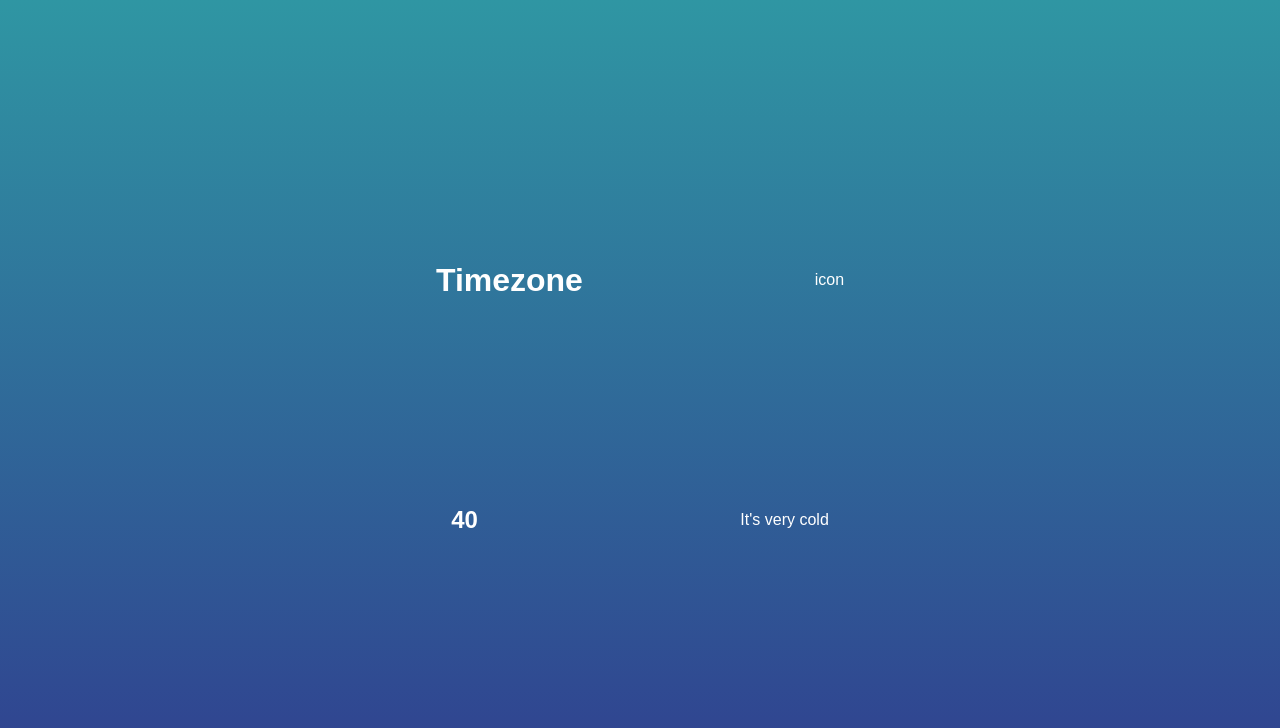
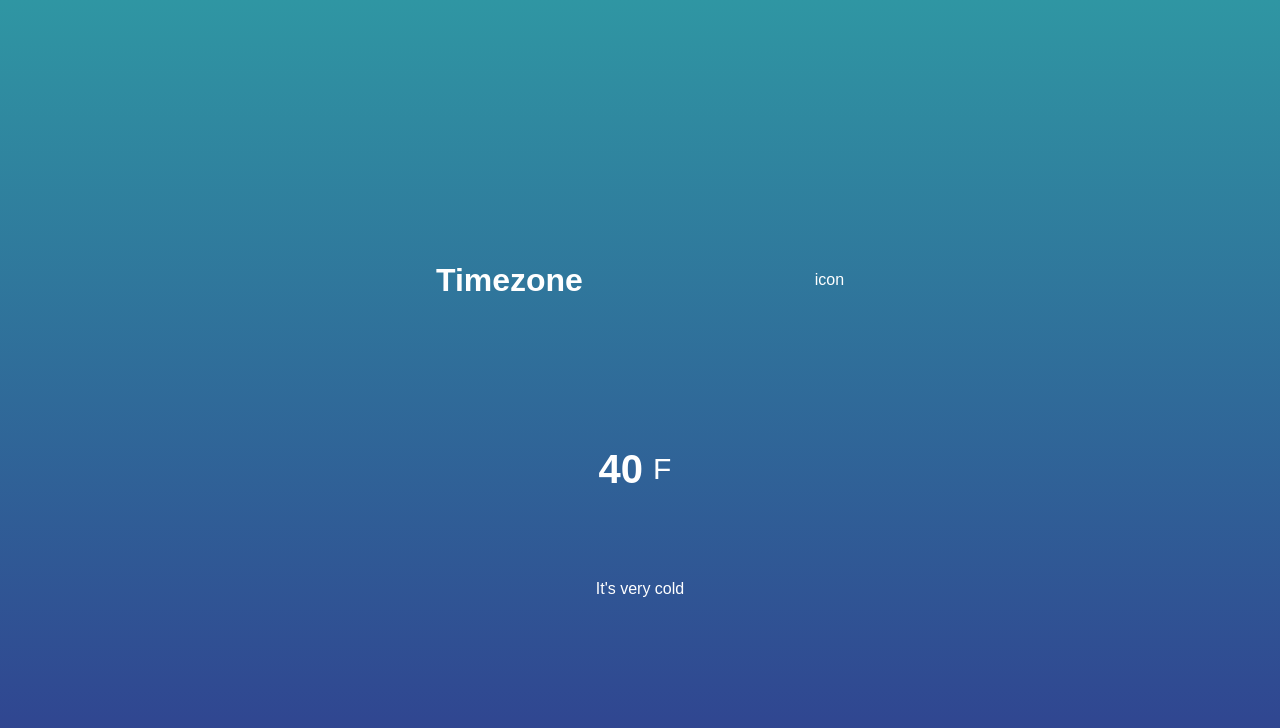
Before and after one commit to slodway2019/WeatherApp, a plain HTML site: page index.html in a window 1280 px wide. Drawn offline with Linux system fonts and the light colour scheme.

Commit message:
basic set up for html and css is done

```diff
--- a/app.js
+++ b/app.js
@@ -0,0 +1,3 @@
+window.addEventListener('load', ()=> {
+
+});
--- a/index.html
+++ b/index.html
@@ -13,7 +13,10 @@
         <p>icon</p>
     </div>
     <div class="temperature">
-        <h2 class="temperature-degree">40</h2>
+        <div class="degree-section">
+            <h2 class="temperature-degree">40</h2>
+            <span>F</span>
+        </div>
         <div class="temperature-description">It's very cold </div>
 
     </div>
--- a/style.css
+++ b/style.css
@@ -22,3 +22,18 @@ body {
     justify-content: space-around;
     align-items: center;
 }
+.temperature {
+    flex-direction: column;
+}
+.degree-section {
+    display: flex;
+    align-items: center;
+    cursor: pointer;
+}
+.degree-section span {
+    margin: 10px;
+    font-size: 30px;
+}
+.degree-section h2 {
+    font-size: 40px;
+}
```
